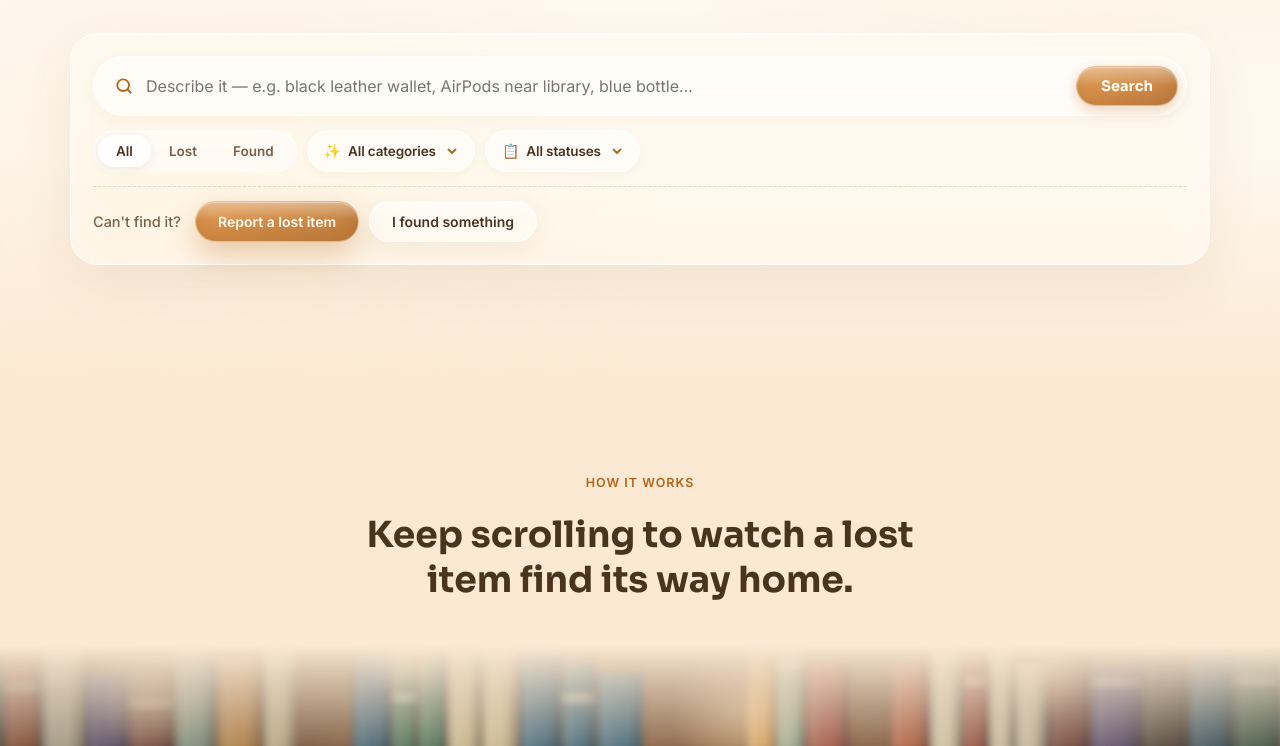
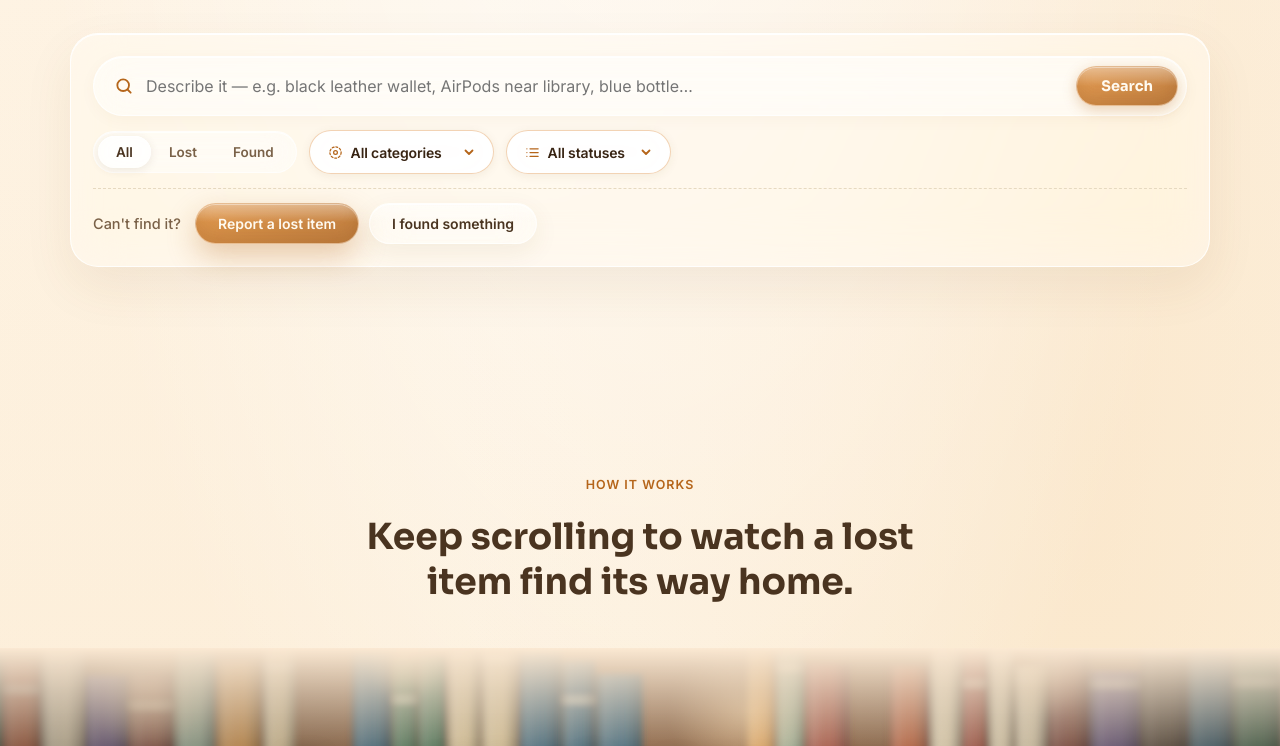
Before and after one commit to saitamaxayush-art/Lost-and-Found-, a React (Vite) app: page / in a window 1280 px wide. Shown: the part 1120-1866 px from the top of the page. Built offline with nearby package versions, Linux system fonts and the light colour scheme.

Commit message:
Unify website into connected canvas with slow color fades, enhance category dropdown visibility, and replace AI emojis with vector SVGs

```diff
--- a/src/components/landing/ItemModal.jsx
+++ b/src/components/landing/ItemModal.jsx
@@ -51,7 +51,7 @@ export default function ItemModal({ itemId, onClose, requireLogin }) {
               Mark as {next}
             </button>
           ) : (
-            <p className="im-done">This item has been returned to its owner. 🎉</p>
+            <p className="im-done">This item has been returned to its owner.</p>
           )}
         </div>
       </div>
--- a/src/components/landing/SearchSection.jsx
+++ b/src/components/landing/SearchSection.jsx
@@ -286,7 +286,10 @@ export default function SearchSection({ onOpenItem, onReport, onMouseEnter, onMo
             {results.length === 0 ? (
               <div className="sr-empty">
                 <div className="sr-empty-icon" aria-hidden="true">
-                  🔍
+                  <svg width="38" height="38" viewBox="0 0 24 24" fill="none" stroke="currentColor" strokeWidth="1.8" strokeLinecap="round" strokeLinejoin="round">
+                    <circle cx="11" cy="11" r="8" />
+                    <line x1="21" y1="21" x2="16.65" y2="16.65" />
+                  </svg>
                 </div>
                 <h3>No matching items found</h3>
                 <p>
--- a/src/components/landing/ThemeDropdown.jsx
+++ b/src/components/landing/ThemeDropdown.jsx
@@ -1,21 +1,106 @@
 import { useEffect, useRef, useState } from "react";
 
+const SvgIcon = ({ children }) => (
+  <svg
+    width="15"
+    height="15"
+    viewBox="0 0 24 24"
+    fill="none"
+    stroke="currentColor"
+    strokeWidth="2"
+    strokeLinecap="round"
+    strokeLinejoin="round"
+    style={{ display: "block", flexShrink: 0 }}
+    aria-hidden="true"
+  >
+    {children}
+  </svg>
+);
+
 export const CATEGORY_ICONS = {
-  all: "✨",
-  Electronics: "💻",
-  Stationery: "✏️",
-  Clothing: "👕",
-  "ID Cards": "🪪",
-  Accessories: "🎒",
-  Books: "📚",
-  Other: "📦",
+  all: (
+    <SvgIcon>
+      <circle cx="12" cy="12" r="9" strokeDasharray="3 3" />
+      <circle cx="12" cy="12" r="3" />
+    </SvgIcon>
+  ),
+  Electronics: (
+    <SvgIcon>
+      <rect x="2" y="4" width="20" height="13" rx="2" />
+      <line x1="2" y1="20" x2="22" y2="20" />
+      <line x1="12" y1="17" x2="12" y2="20" />
+    </SvgIcon>
+  ),
+  Stationery: (
+    <SvgIcon>
+      <path d="M12 20h9" />
+      <path d="M16.5 3.5a2.121 2.121 0 0 1 3 3L7 19l-4 1 1-4L16.5 3.5z" />
+    </SvgIcon>
+  ),
+  Clothing: (
+    <SvgIcon>
+      <path d="M20.38 3.46L16 2a4 4 0 0 1-8 0L3.62 3.46a2 2 0 0 0-1.34 2.23l.58 3.47a1 1 0 0 0 .99.84H6v10c0 1.1.9 2 2 2h8a2 2 0 0 0 2-2V10h2.15a1 1 0 0 0 .99-.84l.58-3.47a2 2 0 0 0-1.34-2.23z" />
+    </SvgIcon>
+  ),
+  "ID Cards": (
+    <SvgIcon>
+      <rect x="3" y="4" width="18" height="16" rx="3" />
+      <circle cx="9" cy="10" r="2" />
+      <line x1="15" y1="8" x2="17" y2="8" />
+      <line x1="15" y1="12" x2="17" y2="12" />
+      <line x1="7" y1="16" x2="17" y2="16" />
+    </SvgIcon>
+  ),
+  Accessories: (
+    <SvgIcon>
+      <path d="M6 20h12a2 2 0 0 0 2-2V8a2 2 0 0 0-2-2H6a2 2 0 0 0-2 2v10a2 2 0 0 0 2 2z" />
+      <path d="M9 6a3 3 0 0 1 6 0" />
+      <line x1="10" y1="12" x2="14" y2="12" />
+    </SvgIcon>
+  ),
+  Books: (
+    <SvgIcon>
+      <path d="M4 19.5A2.5 2.5 0 0 1 6.5 17H20" />
+      <path d="M6.5 2H20v20H6.5A2.5 2.5 0 0 1 4 19.5v-15A2.5 2.5 0 0 1 6.5 2z" />
+    </SvgIcon>
+  ),
+  Other: (
+    <SvgIcon>
+      <path d="M21 16V8a2 2 0 0 0-1-1.73l-7-4a2 2 0 0 0-2 0l-7 4A2 2 0 0 0 3 8v8a2 2 0 0 0 1 1.73l7 4a2 2 0 0 0 2 0l7-4A2 2 0 0 0 21 16z" />
+      <polyline points="3.27 6.96 12 12.01 20.73 6.96" />
+      <line x1="12" y1="22.08" x2="12" y2="12" />
+    </SvgIcon>
+  ),
 };
 
 export const STATUS_ICONS = {
-  all: "📋",
-  Reported: "📌",
-  Matched: "⚡",
-  Returned: "✅",
+  all: (
+    <SvgIcon>
+      <line x1="8" y1="6" x2="21" y2="6" />
+      <line x1="8" y1="12" x2="21" y2="12" />
+      <line x1="8" y1="18" x2="21" y2="18" />
+      <line x1="3" y1="6" x2="3.01" y2="6" />
+      <line x1="3" y1="12" x2="3.01" y2="12" />
+      <line x1="3" y1="18" x2="3.01" y2="18" />
+    </SvgIcon>
+  ),
+  Reported: (
+    <SvgIcon>
+      <circle cx="12" cy="12" r="10" />
+      <polyline points="12 6 12 12 16 14" />
+    </SvgIcon>
+  ),
+  Matched: (
+    <SvgIcon>
+      <polygon points="13 2 3 14 12 14 11 22 21 10 12 10 13 2" />
+    </SvgIcon>
+  ),
+  Returned: (
+    <SvgIcon>
+      <path d="M22 11.08V12a10 10 0 1 1-5.93-9.14" />
+      <polyline points="22 4 12 14.01 9 11.01" />
+    </SvgIcon>
+  ),
 };
 
 /**
--- a/src/styles/landing.css
+++ b/src/styles/landing.css
@@ -11,9 +11,27 @@
   --peach-ink-soft: #7a6148;
   --peach-accent: #d9822b;
   --peach-accent-dark: #b5651a;
-  background: var(--peach-2);
+  background:
+    radial-gradient(85% 45% at 50% 4%, rgba(255, 255, 255, 0.9) 0%, rgba(255, 248, 239, 0) 60%),
+    radial-gradient(70% 40% at 85% 22%, rgba(246, 215, 172, 0.32) 0%, rgba(251, 233, 211, 0) 70%),
+    radial-gradient(65% 40% at 15% 42%, rgba(251, 233, 211, 0.35) 0%, rgba(255, 248, 239, 0) 70%),
+    radial-gradient(75% 45% at 80% 78%, rgba(246, 215, 172, 0.35) 0%, rgba(251, 233, 211, 0) 70%),
+    radial-gradient(70% 45% at 20% 94%, rgba(251, 233, 211, 0.4) 0%, rgba(255, 248, 239, 0) 70%),
+    linear-gradient(
+      180deg,
+      #fff8ef 0%,
+      #fef4e6 12%,
+      #fdf0dc 24%,
+      #fbead4 38%,
+      #f9e3c8 52%,
+      #fbebd7 70%,
+      #fae4c9 86%,
+      #fae8d2 100%
+    );
   color: var(--cream);
   width: 100%;
+  min-height: 100vh;
+  position: relative;
 }
 .lp-track { position: relative; }
 .lp-stage {
@@ -72,7 +90,7 @@
   justify-content: center;
   padding: 140px 24px 90px;
   text-align: center;
-  background: radial-gradient(120% 85% at 50% 8%, var(--peach-1) 0%, var(--peach-2) 48%, var(--peach-3) 100%);
+  background: transparent;
 }
 .lp-hero-content { max-width: 720px; }
 .lp-hero-content h1 {
@@ -155,13 +173,13 @@
 .lp-btn-secondary:active { transform: translateY(0) scale(0.97); }
 
 /* ---------- how it works: heading above the animated stage ---------- */
-.lp-track-section { position: relative; background: var(--peach-2); }
+.lp-track-section { position: relative; background: transparent; }
 .lp-track-heading {
   position: relative;
   z-index: 2;
   text-align: center;
   padding: 96px 24px 44px;
-  background: var(--peach-2);
+  background: transparent;
 }
 .lp-track-heading h2 {
   font-family: "Sora", "Inter", sans-serif;
--- a/src/styles/sections.css
+++ b/src/styles/sections.css
@@ -241,9 +241,7 @@
 /* ===================== Shared section styling ===================== */
 .lp-hero-section {
   position: relative;
-  background:
-    radial-gradient(100% 75% at 50% 18%, var(--peach-1) 0%, rgba(255, 248, 239, 0) 70%),
-    linear-gradient(180deg, var(--peach-2) 0%, var(--peach-3) 50%, var(--peach-1) 100%);
+  background: transparent;
 }
 .lp-section { position: relative; padding: 110px 24px; color: var(--peach-ink); }
 .lp-wrap { max-width: 1140px; margin: 0 auto; }
@@ -262,10 +260,7 @@
 /* ===================== Search ===================== */
 .lp-search {
   position: relative;
-  background:
-    radial-gradient(65% 55% at 85% 20%, rgba(246, 215, 172, 0.35) 0%, transparent 70%),
-    radial-gradient(55% 65% at 15% 75%, rgba(251, 233, 211, 0.45) 0%, transparent 70%),
-    linear-gradient(180deg, var(--peach-1) 0%, var(--peach-1) 68%, var(--peach-2) 100%);
+  background: transparent;
 }
 .sr-panel {
   background: rgba(255, 252, 247, 0.54);
@@ -356,7 +351,20 @@
   box-shadow: inset 0 1px 0 rgba(255,255,255,.4), 0 2px 8px rgba(181, 101, 26, 0.3);
 }
 .sr-sr { position: absolute; width: 1px; height: 1px; overflow: hidden; clip: rect(0 0 0 0); white-space: nowrap; }
-.sr-filters { display: flex; flex-wrap: wrap; gap: 10px; align-items: center; }
+.sr-filters {
+  display: flex;
+  flex-wrap: wrap;
+  gap: 12px;
+  align-items: center;
+  position: relative;
+  z-index: 30;
+}
+.sr-theme-select-category .theme-dropdown-trigger {
+  min-width: 185px;
+}
+.sr-theme-select-status .theme-dropdown-trigger {
+  min-width: 165px;
+}
 .sr-seg {
   display: inline-flex; padding: 4px; border-radius: 999px;
   background: rgba(255, 255, 255, 0.38);
@@ -584,10 +592,7 @@
 /* ===================== History ===================== */
 .lp-history {
   position: relative;
-  background:
-    radial-gradient(65% 55% at 20% 30%, rgba(246, 215, 172, 0.4) 0%, transparent 70%),
-    radial-gradient(55% 55% at 80% 80%, rgba(251, 233, 211, 0.45) 0%, transparent 70%),
-    linear-gradient(180deg, var(--peach-1) 0%, var(--peach-1) 70%, var(--peach-2) 100%);
+  background: transparent;
 }
 .hs-stats { display: grid; grid-template-columns: repeat(4, 1fr); gap: 18px; }
 .hs-stat {
@@ -698,15 +703,12 @@
 .rv-card figcaption small { color: var(--peach-ink-soft); font-size: 12.5px; }
 
 /* ===================== How it works: seamless edges ===================== */
-.lp-track-outro { height: 160px; background: linear-gradient(180deg, var(--peach-2) 0%, var(--peach-1) 100%); }
+.lp-track-outro { height: 60px; background: transparent; }
 
 /* ===================== Contact ===================== */
 .lp-contact {
   position: relative;
-  background:
-    radial-gradient(60% 60% at 75% 25%, rgba(255, 248, 239, 0.55) 0%, transparent 70%),
-    radial-gradient(50% 50% at 15% 85%, rgba(246, 215, 172, 0.35) 0%, transparent 70%),
-    var(--peach-2);
+  background: transparent;
   padding-bottom: 40px;
 }
 .ct-layout { display: grid; grid-template-columns: 1fr 1.25fr; gap: 24px; align-items: start; }
@@ -848,65 +850,72 @@
   display: inline-block;
   font-family: inherit;
 }
+.theme-dropdown-root.is-open {
+  z-index: 1000;
+}
 
 .theme-dropdown-trigger {
   display: inline-flex;
   align-items: center;
   justify-content: space-between;
-  gap: 10px;
-  height: 42px;
-  padding: 0 16px;
+  gap: 12px;
+  height: 44px;
+  padding: 0 18px;
   border-radius: 999px;
-  border: 1px solid rgba(255, 255, 255, 0.75);
-  background: rgba(255, 255, 255, 0.45);
-  backdrop-filter: blur(18px) saturate(170%);
-  -webkit-backdrop-filter: blur(18px) saturate(170%);
-  box-shadow: inset 0 1px 0 rgba(255, 255, 255, 0.85), 0 2px 8px rgba(120, 80, 30, 0.05);
-  color: var(--peach-ink);
+  border: 1.5px solid rgba(217, 130, 43, 0.35);
+  background: rgba(255, 255, 255, 0.92);
+  backdrop-filter: blur(20px) saturate(180%);
+  -webkit-backdrop-filter: blur(20px) saturate(180%);
+  box-shadow: inset 0 1px 0 rgba(255, 255, 255, 0.95), 0 2px 10px rgba(120, 80, 30, 0.08);
+  color: #382413;
   font-size: 14px;
   font-weight: 600;
+  min-width: 175px;
   cursor: pointer;
   white-space: nowrap;
   user-select: none;
-  transition: all 0.3s cubic-bezier(0.16, 1, 0.3, 1);
+  transition: all 0.25s cubic-bezier(0.16, 1, 0.3, 1);
 }
 
 .theme-dropdown-trigger:hover {
-  background: rgba(255, 255, 255, 0.7);
-  border-color: rgba(217, 130, 43, 0.4);
-  box-shadow: inset 0 1px 0 rgba(255, 255, 255, 0.95), 0 4px 14px rgba(120, 80, 30, 0.09);
+  background: #ffffff;
+  border-color: var(--peach-accent);
+  box-shadow: inset 0 1px 0 rgba(255, 255, 255, 0.95), 0 4px 16px rgba(217, 130, 43, 0.16);
   transform: translateY(-1px);
 }
 
 .theme-dropdown-root.is-open .theme-dropdown-trigger,
 .theme-dropdown-trigger:focus-visible {
   outline: none;
-  background: rgba(255, 255, 255, 0.82);
+  background: #ffffff;
   border-color: var(--peach-accent);
-  box-shadow: inset 0 1px 0 rgba(255, 255, 255, 0.95), 0 0 0 3.5px rgba(217, 130, 43, 0.18);
+  box-shadow: inset 0 1px 0 rgba(255, 255, 255, 0.95), 0 0 0 3.5px rgba(217, 130, 43, 0.22);
 }
 
 .theme-dropdown-root.is-filtered .theme-dropdown-trigger {
-  background: rgba(255, 246, 233, 0.88);
-  border-color: rgba(217, 130, 43, 0.5);
+  background: rgba(255, 246, 233, 0.96);
+  border-color: var(--peach-accent);
   color: var(--peach-accent-dark);
   font-weight: 700;
-  box-shadow: inset 0 1px 0 rgba(255, 255, 255, 0.95), 0 2px 8px rgba(217, 130, 43, 0.12);
+  box-shadow: inset 0 1px 0 rgba(255, 255, 255, 0.95), 0 2px 10px rgba(217, 130, 43, 0.14);
 }
 
 .theme-dropdown-label-wrap {
   display: inline-flex;
   align-items: center;
-  gap: 7px;
+  gap: 8px;
 }
 
 .theme-dropdown-icon {
-  font-size: 14px;
-  line-height: 1;
+  display: inline-flex;
+  align-items: center;
+  justify-content: center;
+  color: var(--peach-accent-dark);
 }
 
 .theme-dropdown-label {
-  font-size: 13.5px;
+  font-size: 14px;
+  font-weight: 600;
   letter-spacing: -0.01em;
 }
 
@@ -925,19 +934,19 @@
   position: absolute;
   top: calc(100% + 8px);
   left: 0;
-  min-width: 200px;
-  max-width: 280px;
-  z-index: 140;
-  background: rgba(255, 250, 242, 0.94);
+  min-width: 220px;
+  max-width: 290px;
+  z-index: 1001;
+  background: rgba(255, 254, 251, 0.98);
   backdrop-filter: blur(28px) saturate(190%);
   -webkit-backdrop-filter: blur(28px) saturate(190%);
-  border: 1px solid rgba(255, 255, 255, 0.9);
+  border: 1.5px solid rgba(217, 130, 43, 0.28);
   border-radius: 18px;
   box-shadow: inset 0 1px 0 rgba(255, 255, 255, 0.95),
-              0 20px 48px rgba(74, 52, 32, 0.18),
-              0 4px 14px rgba(74, 52, 32, 0.08);
+              0 20px 48px rgba(74, 45, 18, 0.18),
+              0 4px 14px rgba(74, 45, 18, 0.08);
   padding: 6px;
-  animation: theme-dd-in 0.24s cubic-bezier(0.16, 1, 0.3, 1) both;
+  animation: theme-dd-in 0.22s cubic-bezier(0.16, 1, 0.3, 1) both;
   transform-origin: top center;
 }
 
@@ -953,17 +962,17 @@
 }
 
 .theme-dropdown-options-scroll {
-  max-height: 260px;
+  max-height: 270px;
   overflow-y: auto;
   overflow-x: hidden;
-  padding: 2px;
+  padding: 3px;
 }
 
 .theme-dropdown-options-scroll::-webkit-scrollbar {
   width: 5px;
 }
 .theme-dropdown-options-scroll::-webkit-scrollbar-thumb {
-  background: rgba(217, 130, 43, 0.25);
+  background: rgba(217, 130, 43, 0.3);
   border-radius: 999px;
 }
 
@@ -972,11 +981,11 @@
   align-items: center;
   justify-content: space-between;
   gap: 10px;
-  padding: 9px 12px;
+  padding: 10px 14px;
   border-radius: 12px;
-  font-size: 13.5px;
+  font-size: 14px;
   font-weight: 500;
-  color: var(--peach-ink);
+  color: #382413;
   cursor: pointer;
   user-select: none;
   transition: all 0.2s cubic-bezier(0.16, 1, 0.3, 1);
@@ -986,6 +995,7 @@
 .theme-dropdown-option.is-highlighted {
   background: rgba(217, 130, 43, 0.12);
   color: var(--peach-accent-dark);
+  font-weight: 600;
   transform: translateX(2px);
 }
 
@@ -998,14 +1008,16 @@
 .theme-dropdown-option-left {
   display: inline-flex;
   align-items: center;
-  gap: 8px;
+  gap: 9px;
   min-width: 0;
 }
 
 .theme-dropdown-option-icon {
-  font-size: 15px;
+  display: inline-flex;
+  align-items: center;
+  justify-content: center;
+  color: var(--peach-accent-dark);
   flex-shrink: 0;
-  line-height: 1;
 }
 
 .theme-dropdown-option-text {
@@ -1035,91 +1047,8 @@
   max-width: 100%;
 }
 
-/* ===================== Section Hover Darkening & Pill Highlight Interactions ===================== */
-.lp-hero-section,
-.lp-search,
-.lp-track-section,
-.lp-history,
-.lp-contact {
-  position: relative;
-  isolation: isolate;
-}
-
-.lp-hero-section > *,
-.lp-search > *,
-.lp-track-section > *,
-.lp-history > *,
-.lp-contact > * {
-  position: relative;
-  z-index: 1;
-}
-
-/* Dedicated hardware-accelerated crossfade overlay for butter-smooth color transitions */
-.lp-hero-section::before,
-.lp-search::before,
-.lp-track-section::before,
-.lp-history::before,
-.lp-contact::before {
-  content: "";
-  position: absolute;
-  inset: 0;
-  z-index: 0;
-  pointer-events: none;
-  opacity: 0;
-  transition: opacity 0.75s cubic-bezier(0.16, 1, 0.3, 1),
-              box-shadow 0.75s cubic-bezier(0.16, 1, 0.3, 1);
-  will-change: opacity;
-}
-
-.lp-hero-section::before {
-  background: radial-gradient(110% 85% at 50% 8%, #f8ddbc 0%, #f0c99e 48%, #e8ba84 100%);
-  box-shadow: inset 0 0 120px rgba(74, 45, 18, 0.08);
-}
-
-.lp-search::before {
-  background:
-    radial-gradient(70% 60% at 85% 20%, rgba(200, 140, 75, 0.45) 0%, transparent 70%),
-    radial-gradient(65% 75% at 15% 75%, rgba(215, 155, 95, 0.5) 0%, transparent 70%),
-    linear-gradient(180deg, #edd5b6 0%, #edd5b6 68%, #e6caa3 100%);
-  box-shadow: inset 0 0 120px rgba(74, 45, 18, 0.09);
-}
-
-.lp-track-section::before {
-  background: #ecd3b3;
-  box-shadow: inset 0 0 120px rgba(74, 45, 18, 0.08);
-}
-
-.lp-history::before {
-  background:
-    radial-gradient(70% 60% at 20% 30%, rgba(200, 140, 75, 0.45) 0%, transparent 70%),
-    radial-gradient(65% 65% at 80% 80%, rgba(215, 155, 95, 0.5) 0%, transparent 70%),
-    linear-gradient(180deg, #edd5b6 0%, #edd5b6 70%, #e5c49b 100%);
-  box-shadow: inset 0 0 120px rgba(74, 45, 18, 0.09);
-}
-
-.lp-contact::before {
-  background:
-    radial-gradient(65% 65% at 75% 25%, rgba(240, 190, 140, 0.5) 0%, transparent 70%),
-    radial-gradient(55% 55% at 15% 85%, rgba(205, 145, 85, 0.45) 0%, transparent 70%),
-    #ebc899;
-  box-shadow: inset 0 0 120px rgba(74, 45, 18, 0.1);
-}
-
-/* Smooth opacity fade-in on section hover */
-.lp-hero-section:hover::before,
-.lp-hero-section.is-hovered::before,
-.lp-search:hover::before,
-.lp-search.is-hovered::before,
-.lp-track-section:hover::before,
-.lp-track-section.is-hovered::before,
-.lp-history:hover::before,
-.lp-history.is-hovered::before,
-.lp-contact:hover::before,
-.lp-contact.is-hovered::before {
-  opacity: 1;
-}
-
-/* Inside hovered section: the section eyebrow pill smoothly transitions to a darker accent tone */
+/* ===================== Nav Pills & Section Eyebrow Interactions ===================== */
+/* Inside active/hovered section: the section eyebrow pill smoothly transitions to a darker accent tone */
 .lp-search:hover .lp-eyebrow,
 .lp-search.is-hovered .lp-eyebrow,
 .lp-history:hover .lp-eyebrow,
@@ -1139,7 +1068,7 @@
   transition: all 0.5s cubic-bezier(0.16, 1, 0.3, 1);
 }
 
-/* Nav Pills: When a section is hovered, its navigation pill stands out darker than the others with silky smooth easing */
+/* Nav Pills: When a section is in view, its navigation pill stands out darker than the others with silky smooth easing */
 .lp-nav-links a.is-section-hovered {
   color: #2b1705 !important;
   background: rgba(181, 101, 26, 0.28) !important;
@@ -1149,7 +1078,7 @@
   transition: all 0.45s cubic-bezier(0.16, 1, 0.3, 1) !important;
 }
 
-/* When a section is hovered, other nav pills soften so the active hovered pill is darker than the others */
+/* When a section is hovered, other nav pills soften so the active pill is darker than the others */
 .lp-nav.has-hovered-section .lp-nav-links a:not(.is-section-hovered) {
   opacity: 0.65;
   background: transparent;
```
